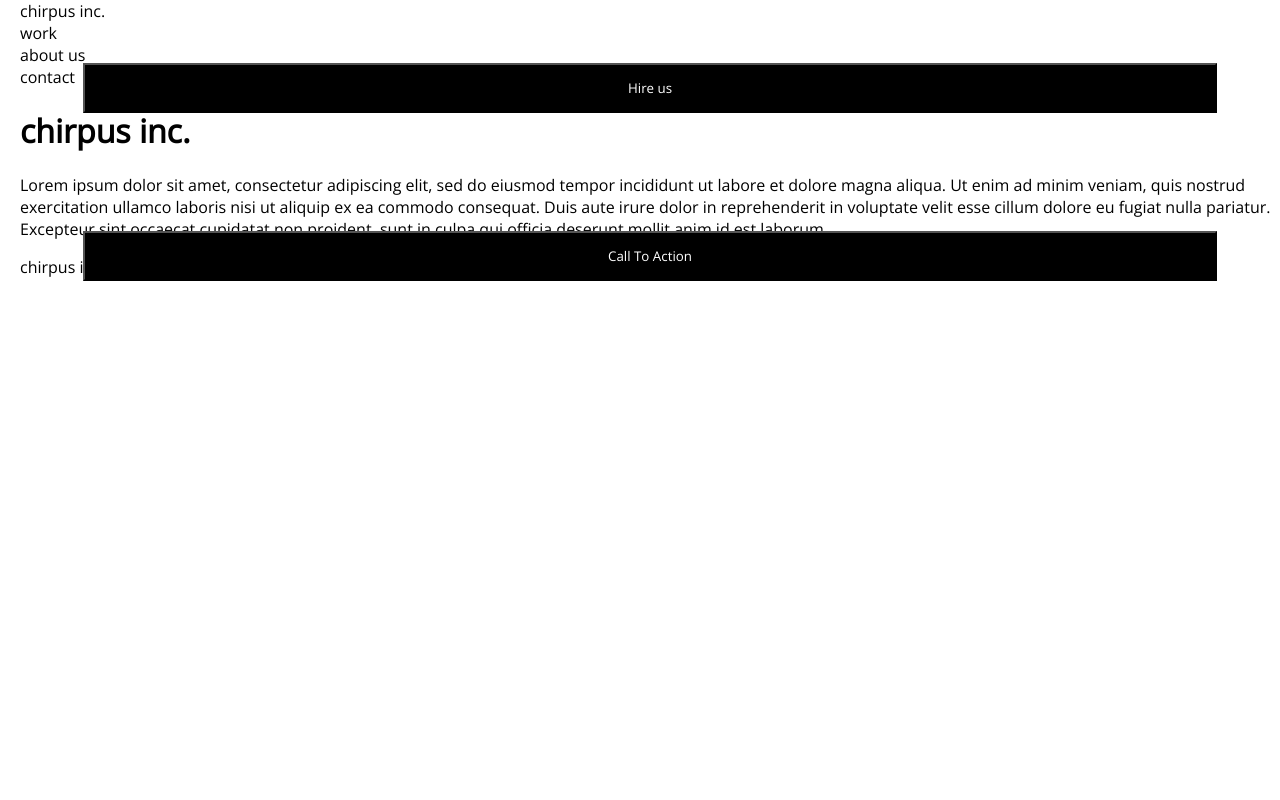
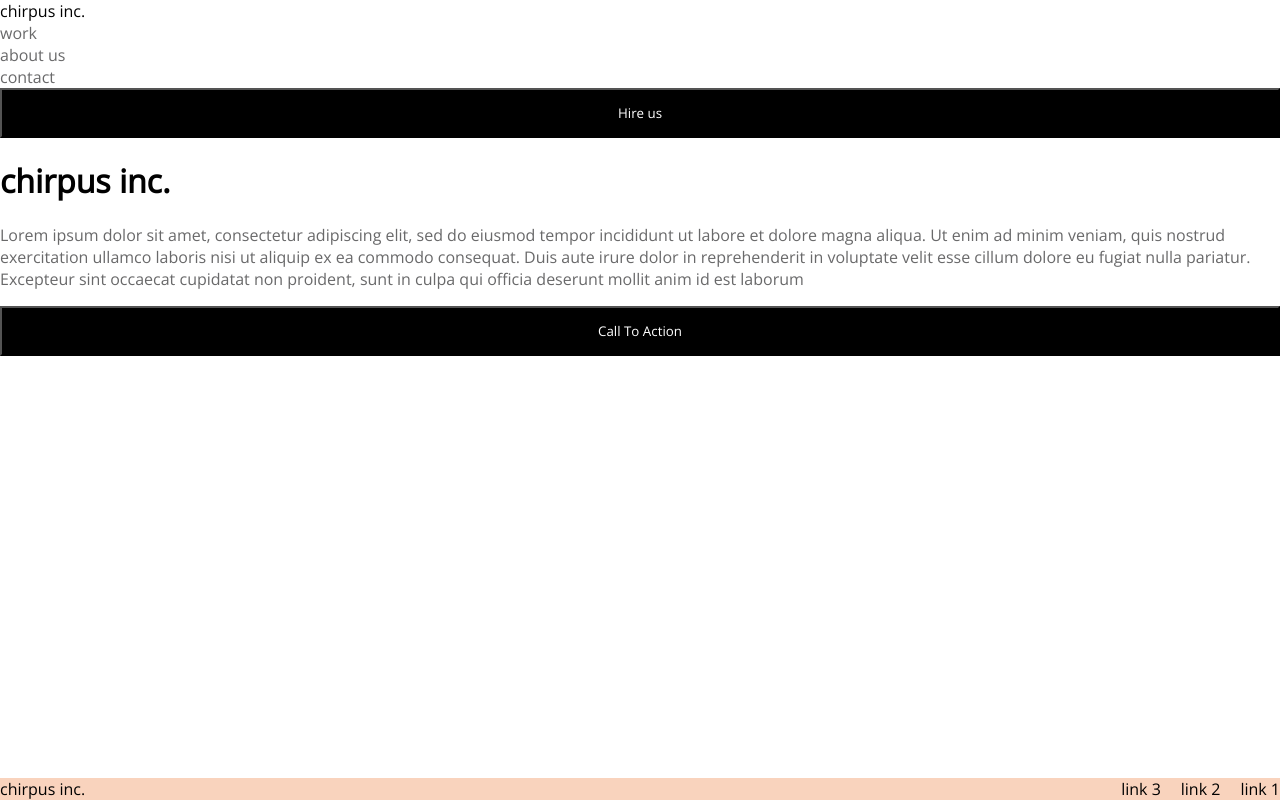
Before and after one commit to RotFarmer/day2lab2, a plain HTML site: page index.html in a window 1280 px wide. Drawn offline with nearby package versions, Linux system fonts and the light colour scheme.

Commit message:
figuring out spacing

```diff
--- a/style.css
+++ b/style.css
@@ -1,11 +1,9 @@
-body,ul,button,footer{
+body,ul,button{
     margin:0;
     padding:0;
     font-family: "open sans";
 }
 body{
-    padding-left:20px;
-    position:absolute;
 }
 .button-box{
     position:relative;
@@ -13,13 +11,25 @@ body{
 button{
     color:#FFF;
     background-color: #000;
-    width:90%;
-    position:absolute;
-    left:50%;
-    top:50%;
-    transform: translate(-50%,-50%);
+    width: 100%;
     height:50px;
+    margin: 0 auto;
 }
 li{
     list-style-type:none;
 }
+.gray{
+    color:#69696a
+}
+footer{
+    position: absolute;
+    width:100%;
+    bottom:0;
+    background-color:rgba(247,193,162,0.7);
+    margin: 0;
+    padding:0;
+}
+span{
+    float:right;
+    padding-left:20px;
+}
```
